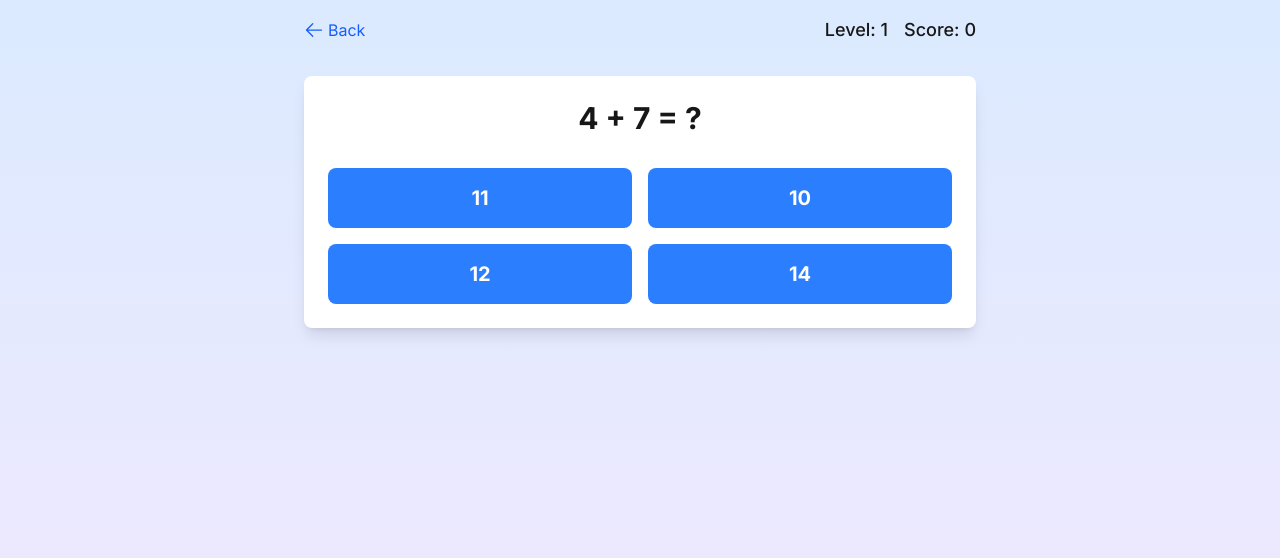
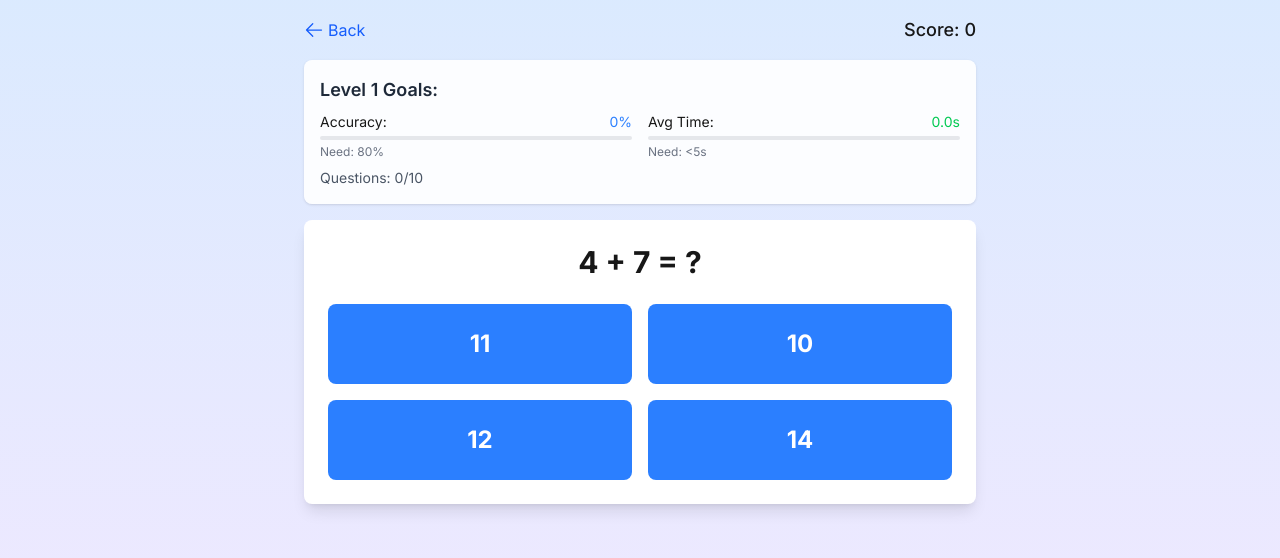
Before and after one commit to ssv445/mathbird, a Next.js app: page /game in a window 1280 px wide. Shown: the top 558 px of the page. Built offline with nearby package versions, Linux system fonts and the light colour scheme.

Commit message:
progress bars

```diff
--- a/src/app/game/page.tsx
+++ b/src/app/game/page.tsx
@@ -67,12 +67,64 @@ export default function GamePage() {
         }
     };
 
+    const getProgressHints = () => {
+        if (!gameState) return null;
+
+        const accuracy = gameState.questionsAnswered > 0
+            ? ((gameState.correctAnswers / gameState.questionsAnswered) * 100).toFixed(1)
+            : '0';
+        const avgTime = (gameState.averageResponseTime / 1000).toFixed(1);
+        const accuracyNum = Number(accuracy);
+        const avgTimeNum = Number(avgTime);
+
+        return (
+            <div className="bg-white/90 rounded-lg p-4 mb-4 shadow-sm backdrop-blur-sm">
+                <h3 className="text-lg font-semibold mb-2 text-gray-800">Level {gameState.currentLevel} Goals:</h3>
+                <div className="grid grid-cols-2 gap-4 text-sm">
+                    <div>
+                        <div className="flex justify-between items-center">
+                            <span>Accuracy:</span>
+                            <span className={accuracyNum >= 80 ? 'text-green-500' : 'text-blue-500'}>
+                                {accuracy}%
+                            </span>
+                        </div>
+                        <div className="h-1 bg-gray-200 rounded-full mt-1">
+                            <div
+                                className={`h-full rounded-full ${accuracyNum >= 80 ? 'bg-green-500' : 'bg-blue-500'}`}
+                                style={{ width: `${Math.min(100, accuracyNum)}%` }}
+                            />
+                        </div>
+                        <div className="text-xs text-gray-500 mt-1">Need: 80%</div>
+                    </div>
+                    <div>
+                        <div className="flex justify-between items-center">
+                            <span>Avg Time:</span>
+                            <span className={avgTimeNum < 5 ? 'text-green-500' : 'text-blue-500'}>
+                                {avgTime}s
+                            </span>
+                        </div>
+                        <div className="h-1 bg-gray-200 rounded-full mt-1">
+                            <div
+                                className={`h-full rounded-full ${avgTimeNum < 5 ? 'bg-green-500' : 'bg-blue-500'}`}
+                                style={{ width: `${Math.min(100, (avgTimeNum / 5) * 100)}%` }}
+                            />
+                        </div>
+                        <div className="text-xs text-gray-500 mt-1">Need: &lt;5s</div>
+                    </div>
+                </div>
+                <div className="text-sm text-gray-600 mt-2">
+                    Questions: {gameState.questionsAnswered}/10
+                </div>
+            </div>
+        );
+    };
+
     if (!gameState || !question) return <div>Loading...</div>;
 
     return (
         <main className="min-h-screen bg-gradient-to-b from-blue-100 to-purple-100 p-4">
-            <div className="max-w-2xl mx-auto">
-                <div className="flex items-center justify-between mb-8">
+            <div className="max-w-2xl mx-auto h-full flex flex-col">
+                <div className="flex items-center justify-between mb-4">
                     <Link
                         href="/"
                         className="flex items-center text-blue-600 hover:text-blue-700"
@@ -81,27 +133,29 @@ export default function GamePage() {
                         Back
                     </Link>
                     <div className="flex gap-4">
-                        <div className="text-lg font-medium">Level: {gameState.currentLevel}</div>
                         <div className="text-lg font-medium">Score: {gameState.score}</div>
                     </div>
                 </div>
 
+                {getProgressHints()}
+
+                <div className="flex-1" /> {/* Spacer */}
+
                 <div className="bg-white rounded-lg shadow-lg p-6">
-                    <div className="text-center mb-8">
-                        <div className="text-3xl font-bold mb-4">
+                    <div className="text-3xl font-bold text-center mb-6">
                         {question.operand1} {question.operator} {question.operand2} = ?
                     </div>
+
                     {feedback && (
                         <motion.div
                             initial={{ scale: 0.8, opacity: 0 }}
                             animate={{ scale: 1, opacity: 1 }}
-                                className={`text-xl font-bold ${feedback.isCorrect ? 'text-green-500' : 'text-red-500'
+                            className={`text-xl font-bold text-center mb-4 ${feedback.isCorrect ? 'text-green-500' : 'text-red-500'
                                 }`}
                         >
                             {feedback.message}
                         </motion.div>
                     )}
-                    </div>
 
                     <div className="grid grid-cols-2 gap-4">
                         {question.choices.map((choice, index) => (
@@ -109,7 +163,7 @@ export default function GamePage() {
                                 key={index}
                                 whileHover={{ scale: 1.02 }}
                                 whileTap={{ scale: 0.98 }}
-                                className={`p-4 text-xl font-bold rounded-lg ${feedback
+                                className={`p-6 text-2xl font-bold rounded-lg ${feedback
                                         ? choice === question.correctAnswer
                                             ? 'bg-green-500 text-white'
                                             : 'bg-gray-100 text-gray-700'
@@ -122,18 +176,19 @@ export default function GamePage() {
                             </motion.button>
                         ))}
                     </div>
+                </div>
 
                 {isLevelUp && (
                     <motion.div
                         initial={{ scale: 0.8, opacity: 0 }}
                         animate={{ scale: 1, opacity: 1 }}
-                            className="fixed inset-0 bg-black/50 flex items-center justify-center"
+                        className="fixed inset-0 bg-black/50 flex items-center justify-center p-4"
                     >
-                            <div className="bg-white p-8 rounded-lg text-center">
+                        <div className="bg-white p-8 rounded-lg text-center w-full max-w-sm">
                             <h2 className="text-2xl font-bold mb-4">Level Up!</h2>
                             <p className="mb-4">You&apos;ve advanced to level {gameState.currentLevel + 1}</p>
                             <button
-                                    className="bg-blue-500 text-white px-6 py-2 rounded-lg"
+                                className="bg-blue-500 text-white px-6 py-3 rounded-lg w-full text-lg"
                                 onClick={() => {
                                     setIsLevelUp(false);
                                     generateNewQuestion(gameState.currentLevel + 1);
@@ -145,7 +200,6 @@ export default function GamePage() {
                     </motion.div>
                 )}
             </div>
-            </div>
         </main>
     );
 }
```
Lines whose indentation alone changed are shown as unchanged.
